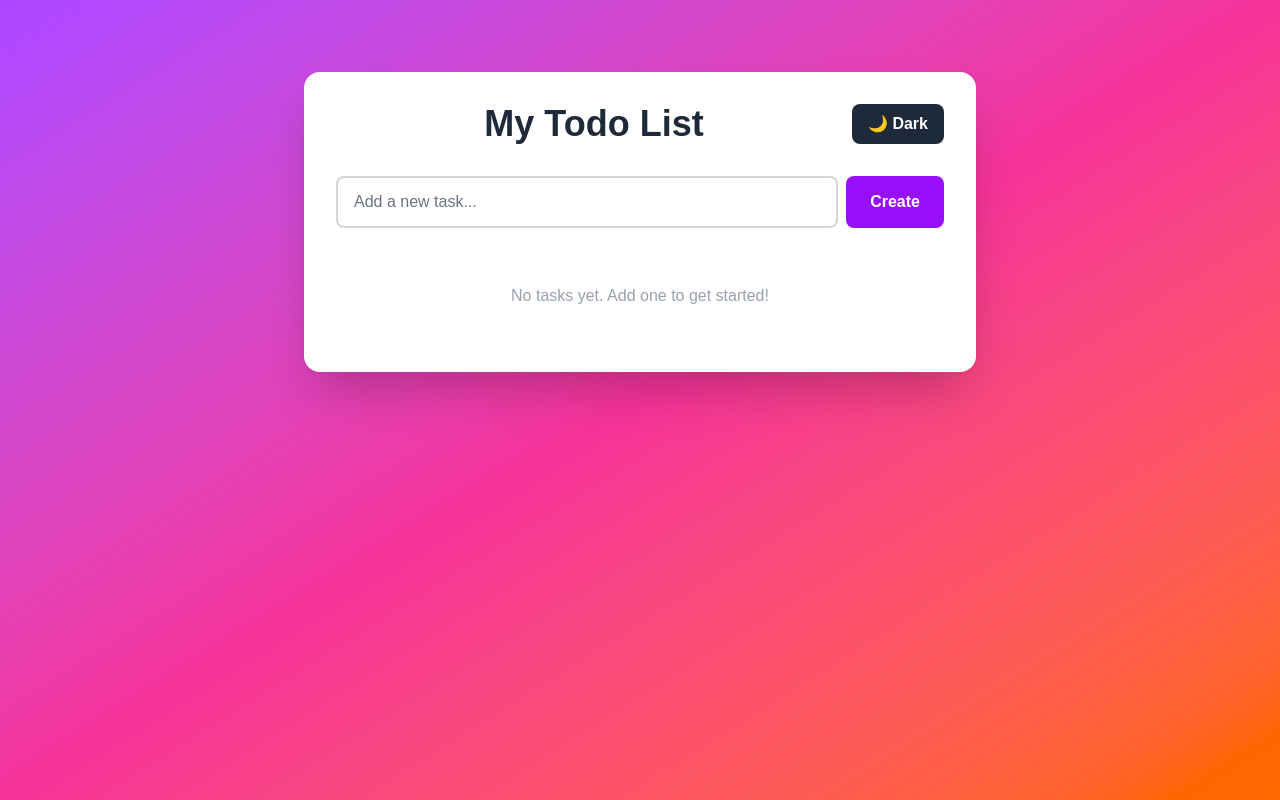
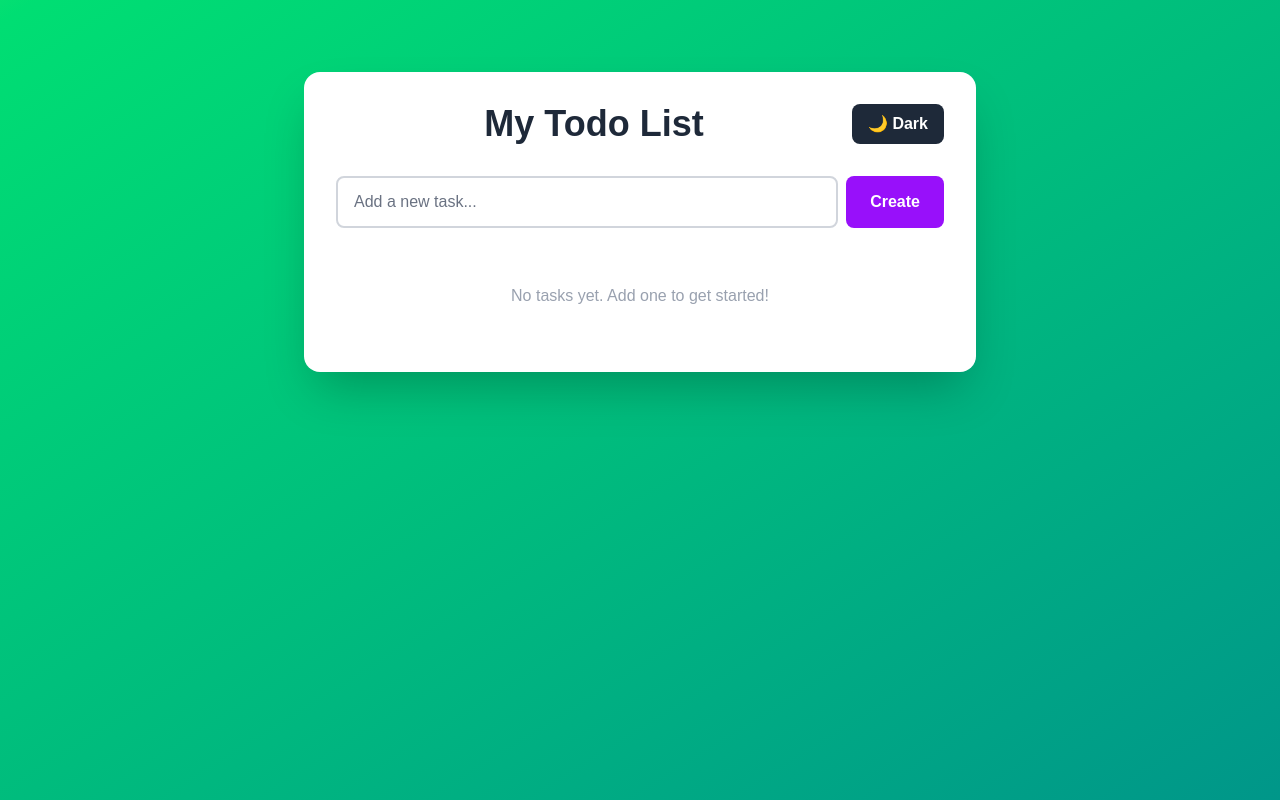
Before and after one commit to ns-test-org/test-app, a Next.js app in the folder packages/test-app/: page / in a window 1280 px wide. Built offline with nearby package versions, Linux system fonts and the light colour scheme.

Commit message:
AI chat session: Updated code and files

```diff
--- a/packages/test-app/src/app/page.tsx
+++ b/packages/test-app/src/app/page.tsx
@@ -46,7 +46,7 @@ export default function TodoList() {
     <div className={`min-h-screen transition-colors duration-300 ${
       isDarkMode
         ? 'bg-gradient-to-br from-gray-900 via-gray-800 to-gray-900'
-        : 'bg-gradient-to-br from-purple-500 via-pink-500 to-orange-500'
+        : 'bg-gradient-to-br from-green-400 via-emerald-500 to-teal-600'
     } p-6`}>
       <div className="max-w-2xl mx-auto mt-12">
         <div className={`rounded-2xl shadow-2xl p-8 transition-colors duration-300 ${
```
